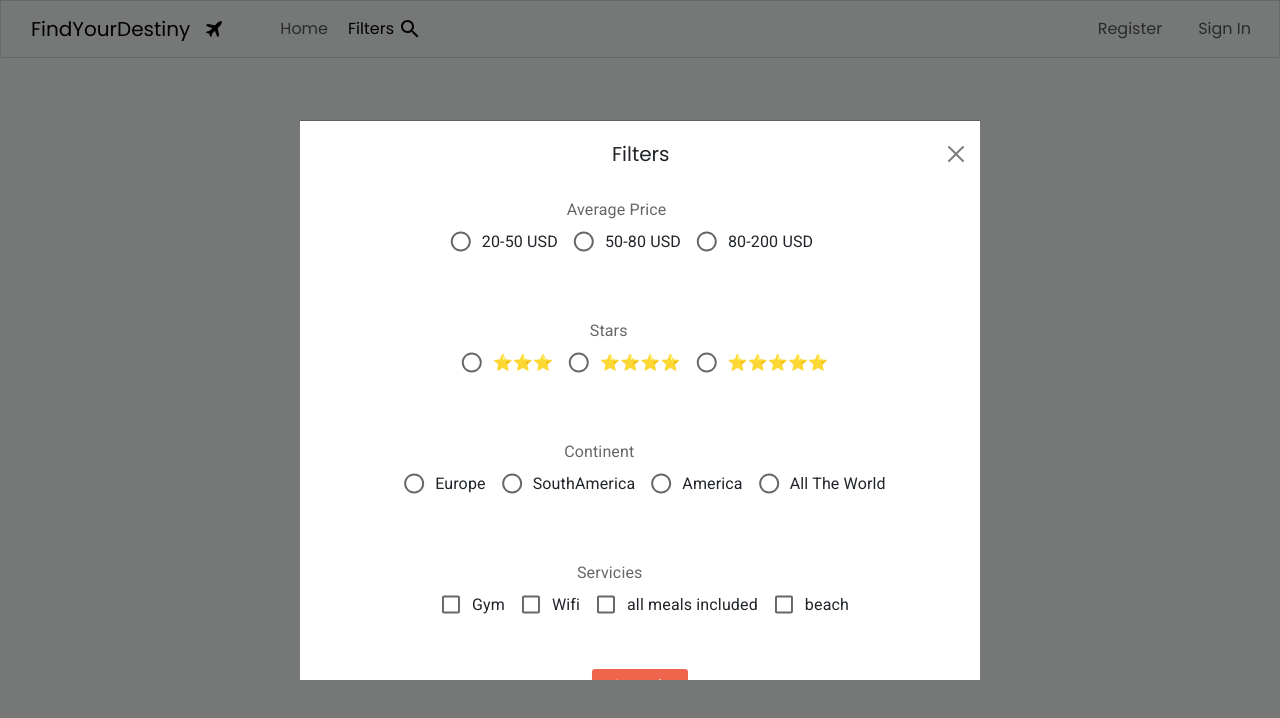
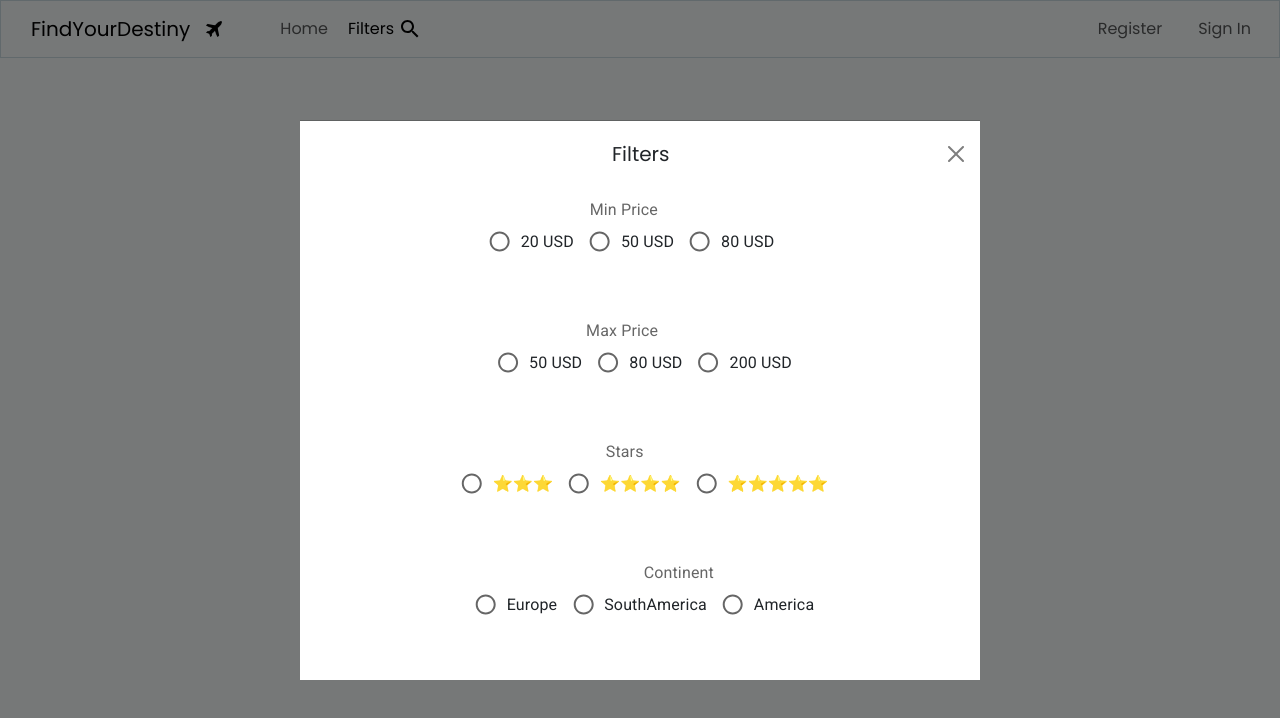
Before and after one commit to octaviosalas/HotelBookingApplication, a React (Create React App) app in the folder frontend/: page / in a window 1280 px wide. Both pictures are taken after a click on the button "Filters". Shown: the top 718 px of the page. Built offline with nearby package versions, Linux system fonts and the light colour scheme; no server answers.

Commit message:
klasdjpasjd

```diff
--- a/frontend/src/App.js
+++ b/frontend/src/App.js
@@ -11,6 +11,7 @@ import HotelDetail from './pages/HotelDetail';
 import Register from './pages/Register';
 import Login from './pages/Login';
 import { UserProvider } from './store/usercontext';
+import { FilterProvider } from './store/filterscontext';
 import FavouritesHotels from './pages/FavouritesHotels';
 import TwentyToFifty from './pages/TwentyToFifty';
 import FiftyToEighty from "./pages/FiftyToEighty"
@@ -22,6 +23,7 @@ import Reserves from './components/Reserves';
 import NavBar from './components/Navbar';
 import MyReserves from './components/MyReserves';
 import FiltrosPrueba from './components/FiltrosPrueba';
+import RecibimientoDeFiltro from './components/RecibimientoDeFiltro';
 
 
 
@@ -43,8 +45,9 @@ function App() {
 
 
       <UserProvider>
-          <NavBar/>
-         <Routes>
+         <FilterProvider>
+            <NavBar/>
+              <Routes>
            <Route path='/' element={<Register />}></Route>
            <Route path='/login' element={<Login />}></Route>
            <Route path='/main/:id' element={<Main />}></Route>
@@ -62,10 +65,9 @@ function App() {
            <Route path='/fiveStars' element={<FiveStars />}></Route>
            <Route path='/reserves/:id' element={<Reserves />}></Route>
            <Route path='/myReserves/:userId' element={<MyReserves />}></Route>
-
          </Routes>
-
-
+         <RecibimientoDeFiltro />
+        </FilterProvider>
       </UserProvider>
 
 
--- a/frontend/src/components/FiltrosPrueba.jsx
+++ b/frontend/src/components/FiltrosPrueba.jsx
@@ -11,18 +11,57 @@ import FormControl from '@mui/material/FormControl';
 import FormLabel from '@mui/material/FormLabel';
 import { Checkbox } from '@mui/material';
 import RecibimientoDeFiltro from './RecibimientoDeFiltro';
+import { useContext } from 'react';
+import { useCallback } from 'react';
+import { FilterContext } from '../store/filterscontext.js';
 
 
 
 const FiltrosPrueba = () => {
 
 
+  const filterCtx = useContext(FilterContext)
 
-function OffCanvasExample({ name, ...props }) {
+  function OffCanvasExample({ name, ...props }) {
   const [show, setShow] = useState(false);
 
   const handleClose = () => setShow(false);
   const handleShow = () => setShow(true);
+
+  if (!show) {
+    console.log("El estado show es falso");
+  }
+
+  if (show) {
+    console.log("El estado show es verdadero");
+  }
+
+  const addingFilterMinPrice = (filter) => {
+
+    filterCtx.addFilter({ minPrice: filter });
+  };
+
+  const addingFilterMaxPrice = (filter) => {
+    filterCtx.addFilter({maxPrice: filter})
+  }
+
+  const addingFilterStars = (filter) => {
+    filterCtx.addFilter({stars: filter})
+  }
+
+  const addingFilterContinent = (filter) => {
+    filterCtx.addFilter({continent: filter})
+  }
+
+  const addingFilterServicies = (filter) => {
+    filterCtx.addFilter({servicies: filter})
+  }
+
+  useEffect(() => {
+       console.log(filterCtx.searchFilters)
+  }, [filterCtx.searchFilters])
+
+
 
 
   return (
@@ -34,26 +73,25 @@ function OffCanvasExample({ name, ...props }) {
           <div style={{marginLeft:"37vh"}}>
              <Offcanvas.Title >Filters</Offcanvas.Title>
           </div>
-
           <hr/>
         </Offcanvas.Header>
         <Offcanvas.Body>
           <FormControl style={{left: '50%', transform: 'translate(-50%, -50%)'}}>
-               <FormLabel id="demo-row-radio-buttons-group-label" style={{marginTop:"7vh", marginLeft:"14.5vh"}}>Average Price</FormLabel>
+               <FormLabel id="demo-row-radio-buttons-group-label" style={{marginTop:"7vh", marginLeft:"12.5vh"}}>Min Price</FormLabel>
                   <RadioGroup row aria-labelledby="demo-row-radio-buttons-group-label" name="row-radio-buttons-group" >
-                    <FormControlLabel value="female" control={<Radio />} label="20-50 USD" />
-                    <FormControlLabel value="male" control={<Radio />} label="50-80 USD" />
-                    <FormControlLabel value="other" control={<Radio />} label="80-200 USD" />
+                    <FormControlLabel value="female" control={<Radio />} label="20 USD" onClick ={() => addingFilterMinPrice(20)}/>
+                    <FormControlLabel value="male" control={<Radio />} label="50 USD" onChange ={() => addingFilterMinPrice(50)}/>
+                    <FormControlLabel value="other" control={<Radio />} label="80 USD" onChange ={() => addingFilterMinPrice(80)}/>
                 </RadioGroup>
               </FormControl>
 
               <div>
               <FormControl style={{left: '52%', transform: 'translate(-50%, -50%)'}}>
-               <FormLabel id="demo-row-radio-buttons-group-label" style={{marginTop:"7vh", marginLeft:"16vh"}}> Stars</FormLabel>
+               <FormLabel id="demo-row-radio-buttons-group-label" style={{marginTop:"7vh", marginLeft:"11vh"}}> Max Price</FormLabel>
                   <RadioGroup row aria-labelledby="demo-row-radio-buttons-group-label" name="row-radio-buttons-group" >
-                    <FormControlLabel value="female" control={<Radio />} label="⭐⭐⭐" />
-                    <FormControlLabel value="male" control={<Radio />} label="⭐⭐⭐⭐" />
-                    <FormControlLabel value="other" control={<Radio />} label="⭐⭐⭐⭐⭐" />
+                    <FormControlLabel value="female" control={<Radio />} label="50 USD" onChange ={() => addingFilterMaxPrice(50)}/>
+                    <FormControlLabel value="male" control={<Radio />} label="80 USD" onChange ={() => addingFilterMaxPrice(80)}/>
+                    <FormControlLabel value="other" control={<Radio />} label="200 USD" onChange ={() => addingFilterMaxPrice(200)}/>
                 </RadioGroup>
               </FormControl>
               </div>
@@ -61,30 +99,41 @@ function OffCanvasExample({ name, ...props }) {
 
               <div>
               <FormControl style={{left: '52%', transform: 'translate(-50%, -50%)'}}>
-               <FormLabel id="demo-row-radio-buttons-group-label" style={{marginTop:"7vh", marginLeft:"20vh"}}> Continent</FormLabel>
+               <FormLabel id="demo-row-radio-buttons-group-label" style={{marginTop:"7vh", marginLeft:"18vh"}}> Stars</FormLabel>
                   <RadioGroup row aria-labelledby="demo-row-radio-buttons-group-label" name="row-radio-buttons-group" >
-                    <FormControlLabel value="female" control={<Radio />} label="Europe" />
-                    <FormControlLabel value="male" control={<Radio />} label="SouthAmerica" />
-                    <FormControlLabel value="nos" control={<Radio />} label="America" />
-                    <FormControlLabel value="other" control={<Radio />} label="All The World" />
+                    <FormControlLabel value="female" control={<Radio />} label="⭐⭐⭐" onChange ={() => addingFilterStars(3)}/>
+                    <FormControlLabel value="male" control={<Radio />} label="⭐⭐⭐⭐" onChange ={() => addingFilterStars(4)}/>
+                    <FormControlLabel value="other" control={<Radio />} label="⭐⭐⭐⭐⭐" onChange ={() => addingFilterStars(5)}/>
+                </RadioGroup>
+              </FormControl>
+              </div>
+
+
+              <div>
+              <FormControl style={{left: '52%', transform: 'translate(-50%, -50%)'}}>
+               <FormLabel id="demo-row-radio-buttons-group-label" style={{marginTop:"7vh", marginLeft:"21vh"}}> Continent</FormLabel>
+                  <RadioGroup row aria-labelledby="demo-row-radio-buttons-group-label" name="row-radio-buttons-group" >
+                    <FormControlLabel value="female" control={<Radio />} label="Europe"  onChange ={() => addingFilterContinent("europa")}/>
+                    <FormControlLabel value="male" control={<Radio />} label="SouthAmerica" onChange ={() => addingFilterContinent("sudamerica")}/>
+                    <FormControlLabel value="nos" control={<Radio />} label="America" onChange ={() => addingFilterContinent("america")}/>
                 </RadioGroup>
               </FormControl>
               </div>
 
               <div>
               <FormControl style={{left: '52%', transform: 'translate(-50%, -50%)'}}>
-               <FormLabel id="demo-row-checkbox-group-label" style={{marginTop:"7vh", marginLeft:"17vh"}}> Servicies</FormLabel>
+               <FormLabel id="demo-row-checkbox-group-label" style={{marginTop:"7vh", marginLeft:"18vh"}}> Servicies</FormLabel>
                   <RadioGroup row aria-labelledby="demo-row-radio-buttons-group-label" name="row-radio-buttons-group" multiple>
-                    <FormControlLabel value="female" control={<Checkbox />} label="Gym" />
-                    <FormControlLabel value="male" control={<Checkbox />} label="Wifi" />
-                    <FormControlLabel value="nos" control={<Checkbox />} label="all meals included" />
-                    <FormControlLabel value="other" control={<Checkbox />} label="beach" />
+                    <FormControlLabel value="female" control={<Checkbox />} label="Gym" onChange ={() => addingFilterServicies("gym")}/>
+                    <FormControlLabel value="male" control={<Checkbox />} label="Wifi" onChange ={() => addingFilterServicies("wifi")}/>
+                    <FormControlLabel value="nos" control={<Checkbox />} label="all meals included" onChange ={() => addingFilterServicies("all meals included")}/>
+                    <FormControlLabel value="other" control={<Checkbox />} label="beach" onChange ={() => addingFilterServicies("beach")}/>
                 </RadioGroup>
               </FormControl>
               </div>
 
               <div style={{position:"fixed", left: '50%', transform: 'translate(-50%, -50%)'}}>
-                  <button onClick={() => setShowStructure(false)}>Search</button>
+                  <button onClick={() => setShow(false)}>Search</button>
               </div>
         </Offcanvas.Body>
 
@@ -96,62 +145,6 @@ function OffCanvasExample({ name, ...props }) {
 
   const [showStructure, setShowStructure] = useState(true)
 
-
-
-  const [filtros, setFiltros] = useState({
-      since: null,
-      until: null,
-      stars: null,
-
-  });
-
-  useEffect(() => {
-    console.log(filtros);
-  }, [filtros]);
-
-  const setThreeStars = () => {
-    setFiltros({...filtros, stars: 3})
-  };
-
-  const setFourStars = () => {
-    setFiltros({...filtros, stars: 4})
-  }
-
-  const setFiveStars = () => {
-    setFiltros({...filtros, stars: 5})
-  };
-
-
-  const setContinentEuropa = () => {
-    setFiltros({...filtros, continent: "europa"})
-  }
-
-  const setContinentSouthAmerica = () => {
-    setFiltros({...filtros, continent: "sudamerica"})
-  }
-
-  const setContinentAmerica = () => {
-    setFiltros({...filtros, continent: "america"})
-  }
-
-  const setAllTheWorld = () => {
-    setFiltros({...filtros, continent: "all world"})
-  }
-
-
-
-
-  const setPriceTwentyToFifty = () => {
-    setFiltros({ ...filtros, since: 20, until:50 });
-  };
-
-  const setPriceFiftyToEighty = () => {
-    setFiltros({ ...filtros, since: 50, until:80 });
-  };
-
-  const setPriceEightyToTwoHundred = () => {
-    setFiltros({ ...filtros, since: 80, until:200 });
-  };
 
 
 
--- a/frontend/src/components/RecibimientoDeFiltro.jsx
+++ b/frontend/src/components/RecibimientoDeFiltro.jsx
@@ -1,12 +1,44 @@
-import React from 'react'
+import React, { useState } from 'react'
+import { useContext, useEffect } from 'react';
+import { FilterContext } from '../store/filterscontext.js';
 
-const RecibimientoDeFiltro = ({filters}) => {
+const RecibimientoDeFiltro = () => {
 
-    console.log(filters)
+  const filterCtx = useContext(FilterContext)
+  const [minPrice, setMinPrice] = useState(0)
+  const [servicies, setServicies] = useState(null)
+  const [maxPrice, setMaxPrice] = useState(0)
+
+
+  useEffect(() => {
+
+         filterCtx.searchFilters.map((filters) => {
+          setTimeout(() => {
+            setMinPrice(filters.minPrice)
+            setMaxPrice(filters.maxPrice)
+          }, 1000)
+
+
+         })
+
+  }, [filterCtx.searchFilters])
+
+
+  useEffect(() => {
+    setTimeout(() => {
+      console.log(minPrice)
+
+      console.log(maxPrice)
+    }, 2000)
+
+
+  },[filterCtx.searchFilters])
 
   return (
     <div>
-          aaaaaaa
+       <p>PRECIO MINIMO: {minPrice}</p>
+        <p>PRECIO MAXIMO: {maxPrice}</p>
+
     </div>
   )
 }
--- a/frontend/src/store/filterscontext.js
+++ b/frontend/src/store/filterscontext.js
@@ -3,7 +3,7 @@ import React, { createContext, useState, useEffect } from 'react';
 
 const FilterContext = createContext({
     searchFilters: [],
-    saveSearchFilters: () => {},
+    addFilter: () => {},
     deleteSearchFilters: () => {}
 });
 
@@ -21,9 +21,9 @@ const FilterProvider = ({ children }) => {
      }
 
       return (
-        <UserContext.Provider value={{searchFilters: searchFilters, addFilter: addFilter, deleteFilters: deleteFilters  }}>
+        <FilterContext.Provider value={{searchFilters, addFilter, deleteFilters  }}>
           {children}
-        </UserContext.Provider>
+        </FilterContext.Provider>
       );
     };
 
```
